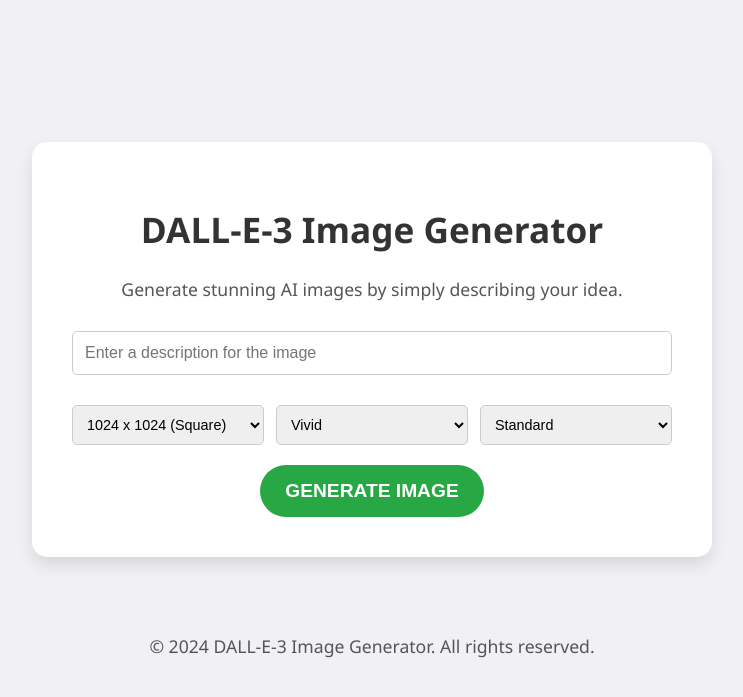
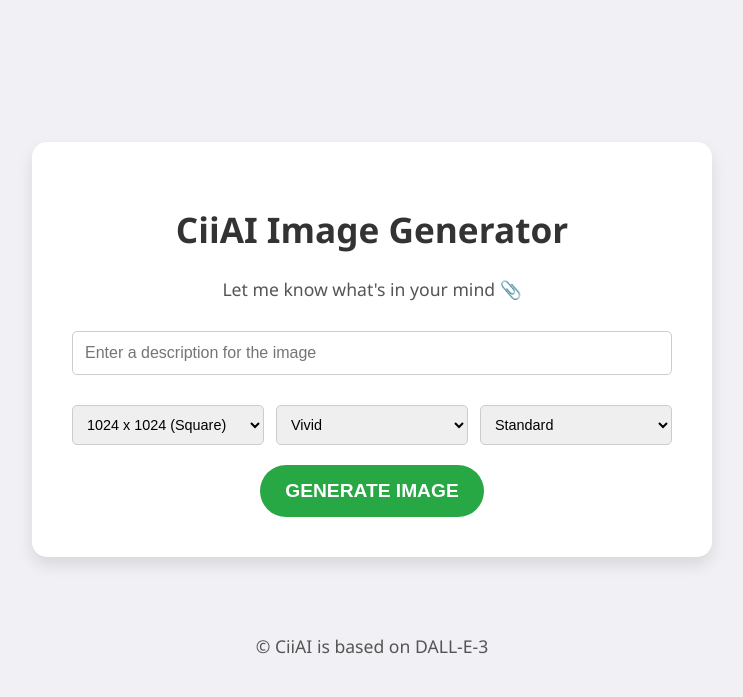
Before and after one commit to janiscirulis/JCU-WebApp-DALL-e, a Flask app: page / in a window 1280 px wide. Shown: the top 697 px of the page, without its empty margins (268-1011 px from the left). Run offline with Flask 3, Linux system fonts and the light colour scheme.

Commit message:
Update index.html

```diff
--- a/templates/index.html
+++ b/templates/index.html
@@ -3,7 +3,7 @@
 <head>
     <meta charset="UTF-8">
     <meta name="viewport" content="width=device-width, initial-scale=1.0">
-    <title>DALL-E-3 Image Generator</title>
+    <title>CiiAI Image Generator</title>
     <style>
         body {
             font-family: 'Segoe UI', Tahoma, Geneva, Verdana, sans-serif;
@@ -117,8 +117,8 @@
 <body>
 
 <div class="container">
-    <h1>DALL-E-3 Image Generator</h1>
-    <p>Generate stunning AI images by simply describing your idea.</p>
+    <h1>CiiAI Image Generator</h1>
+    <p>Let me know what's in your mind 📎</p>
 
     <form method="POST">
         <!-- Input for image prompt -->
@@ -165,7 +165,7 @@
 </div>
 
 <footer>
-    <p>&copy; 2024 DALL-E-3 Image Generator. All rights reserved.</p>
+    <p>&copy; CiiAI is based on DALL-E-3</p>
 </footer>
 
 </body>
```
